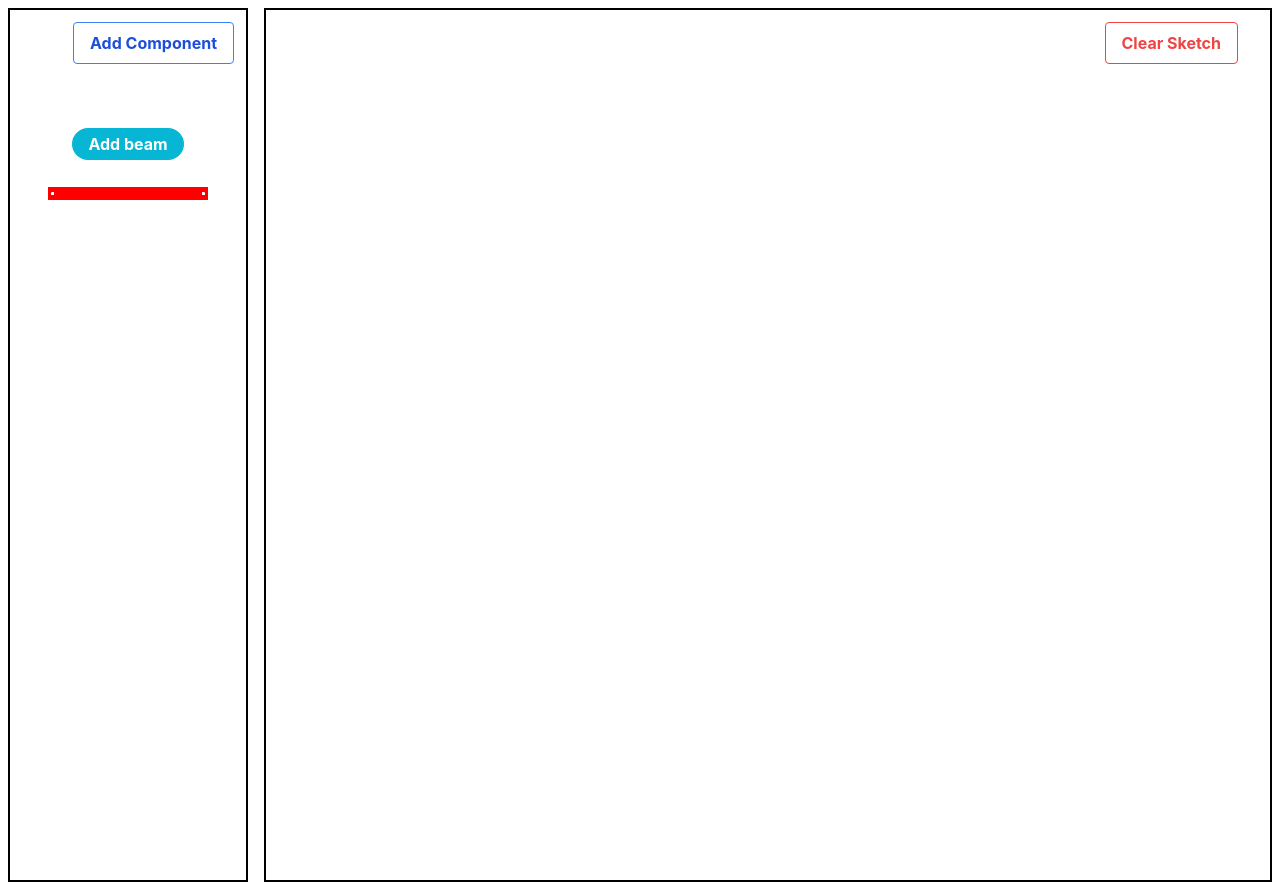
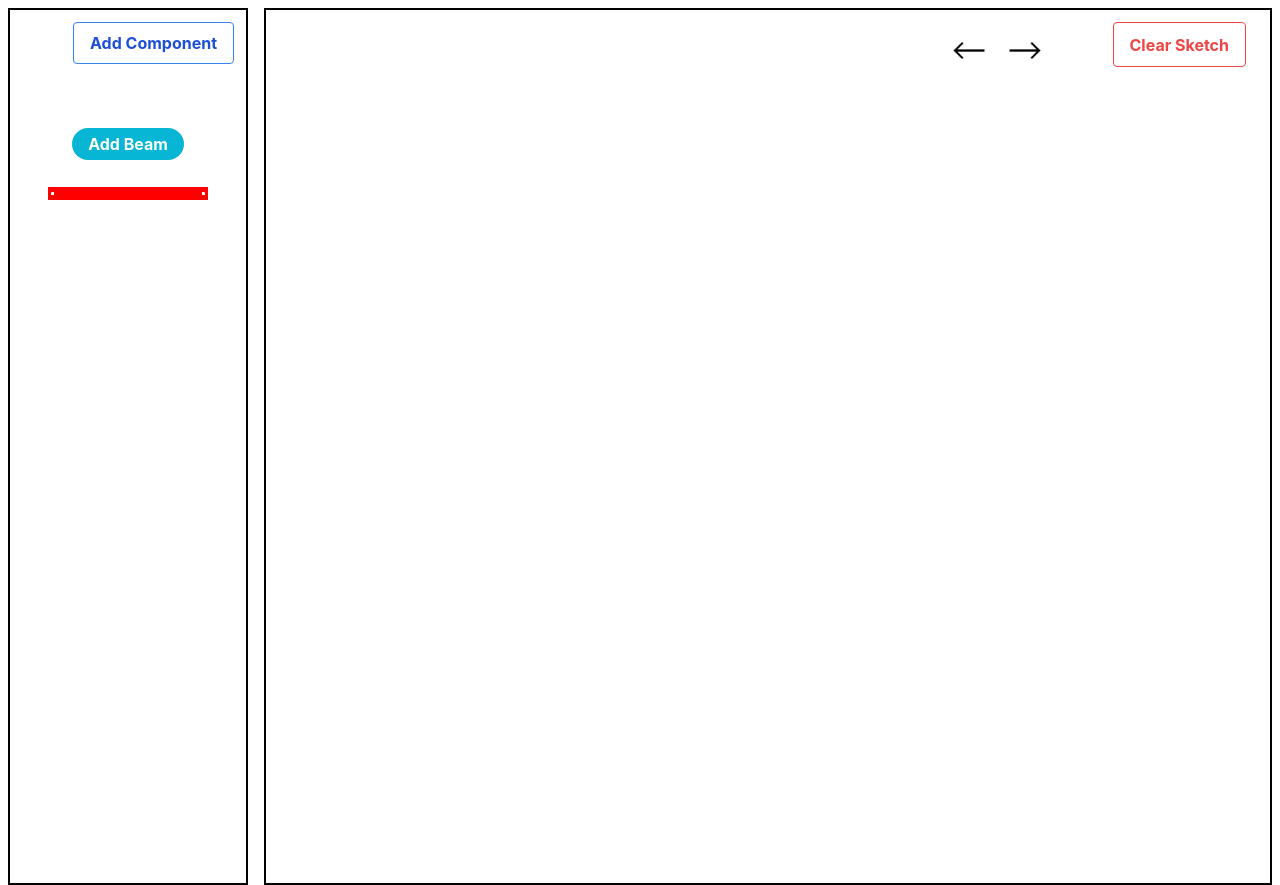
Before and after one commit to mjyoussef/constructR, a React (Create React App) app in the folder sketchbook/: page / in a window 1280 px wide. Shown: the top 885 px of the page. Built offline with nearby package versions, Linux system fonts and the light colour scheme.

Commit message:
styled forward/backward arrows

```diff
--- a/sketchbook/src/library/Library.tsx
+++ b/sketchbook/src/library/Library.tsx
@@ -46,10 +46,10 @@ export function Library(props: LibraryProps) {
             </div>
             <div className={"self-center"}>
                 <button
-                    className={"self-center bg-cyan-500 hover:bg-cyan-300 text-white font-bold rounded-full w-fit py-1 px-4"}
+                    className={"self-center bg-cyan-500 hover:bg-cyan-400 text-white font-bold rounded-full w-fit py-1 px-4"}
                     type="button"
                     onClick={addBlockHandler}>
-                    Add beam
+                    Add Beam
                 </button>
             </div>
             <Beam width={defaultWidth} height={defaultHeight} color={defaultColor}/>
--- a/sketchbook/src/sketchpad/Page.tsx
+++ b/sketchbook/src/sketchpad/Page.tsx
@@ -27,15 +27,6 @@ export function Page(props: PageProps) {
                 if (recentState !== null) {
                     props.setBlocks(recentState);
                 }
-
-                setCache(prevCache => {
-                    const newCache: Array<Array<Block>> = new Array(Math.max(0, prevCache.length-1));
-                    for (let i=0; i<prevCache.length-1; i++) {
-                        newCache[i] = prevCache[i];
-                    }
-
-                    return newCache;
-                });
             }
         }
 
@@ -54,7 +45,7 @@ export function Page(props: PageProps) {
 
     return (
         <div className={"flex flex-col w-full h-full"}>
-            <div className={"flex flex-row-reverse mt-3 mx-8"}>
+            <div className={"flex flex-row-reverse mt-3 mx-6"}>
                 <button
                     className={`bg-transparent hover:bg-red-500 text-red-500 font-bold
                         hover:text-white w-fit py-2 px-4 border border-red-500 hover:border-transparent rounded`}
@@ -65,6 +56,12 @@ export function Page(props: PageProps) {
                     }}>
                     Clear Sketch
                 </button>
+                <div className={""}>
+                    <img className={"object-scale-down w-12 mr-16 mt-3 p-2 hover:p-1"} src={require("./images/forward_arrow.png")} alt={"forward arrow"} />
+                </div>
+                <div>
+                    <img className={"object-scale-down w-12 mr-2 mt-3 p-2 hover:p-1"} src={require("./images/backward_arrow.png")} alt={"backward arrow"}/>
+                </div>
             </div>
             <div className={""}>
                 <SketchCanvas blocks={props.blocks} setBlocks={props.setBlocks} setCache={setCache}/>
```
Also changed, not shown: 1 other file (tests, documents, lock files or other folders).
